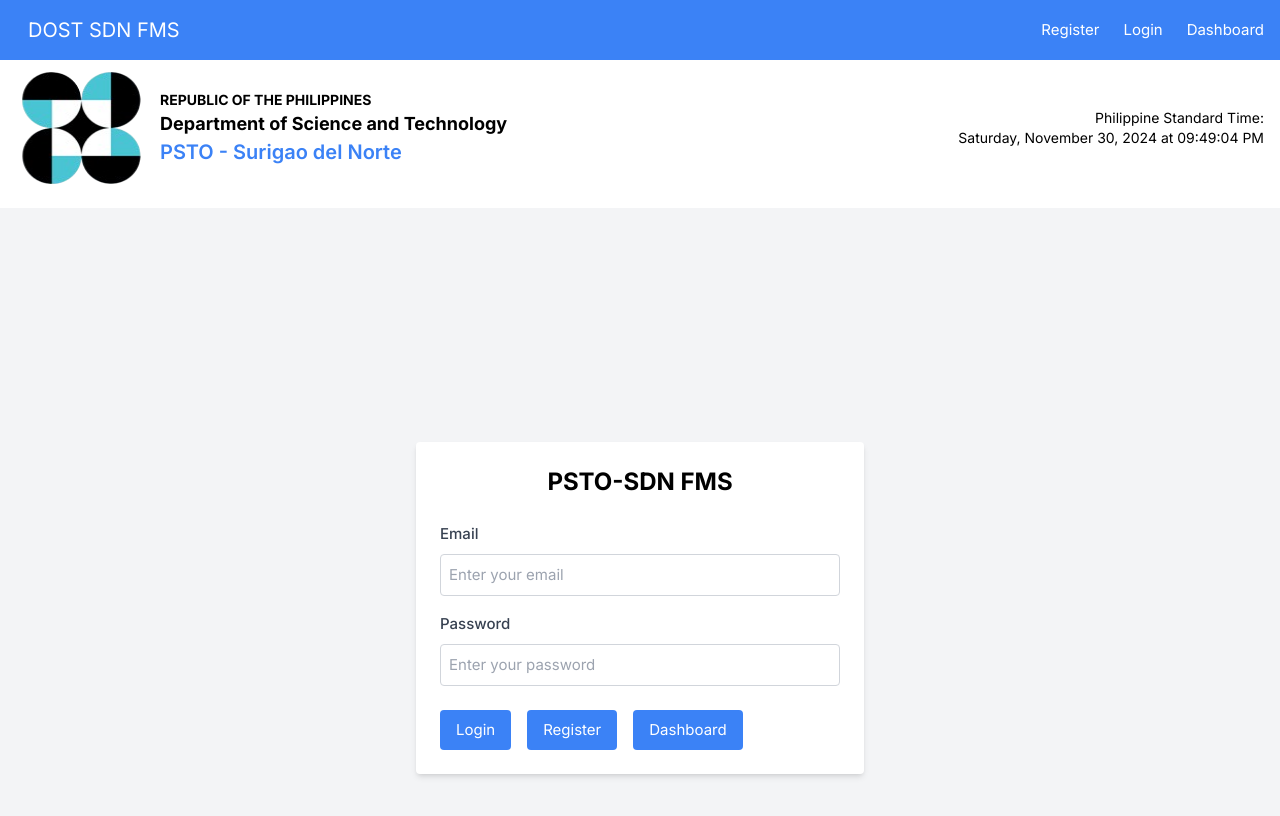
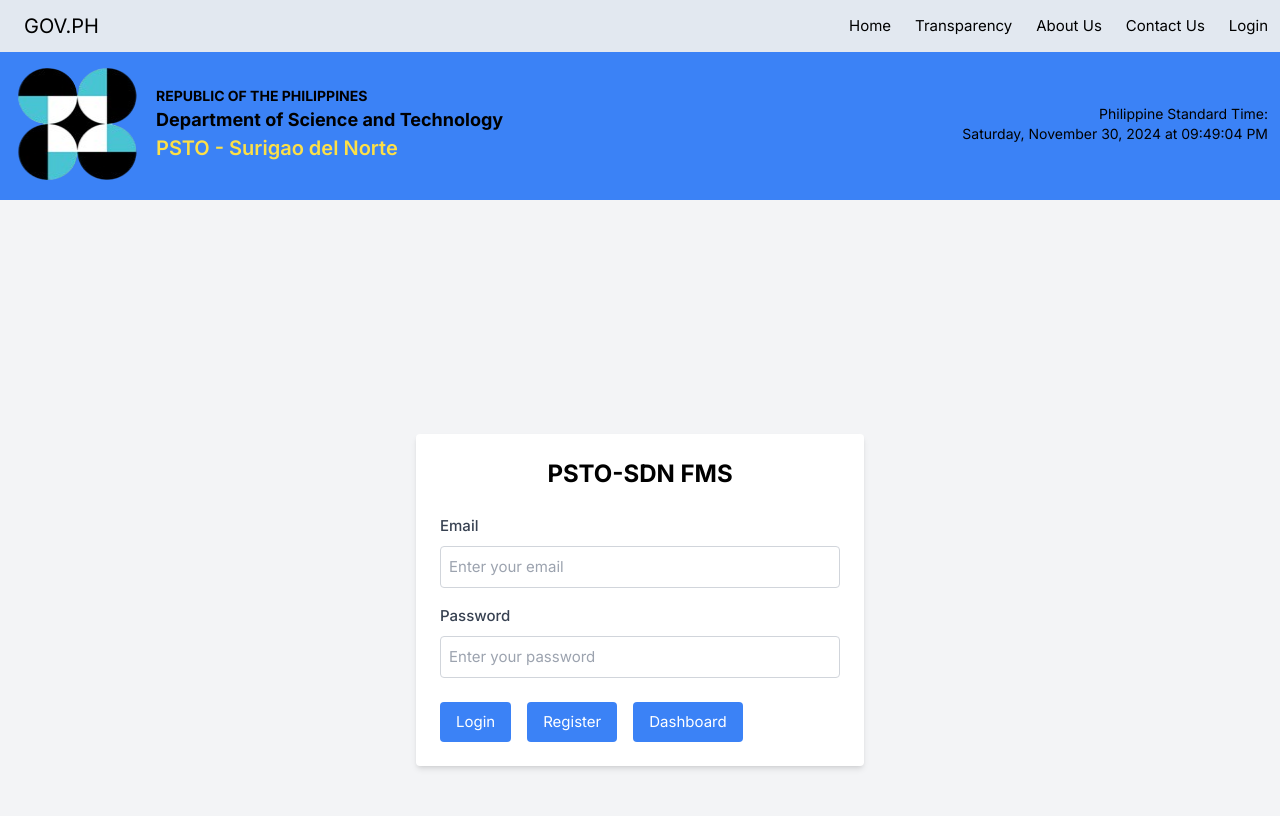
Before and after one commit to rabucejojr/sdnfms-ui, a Vue app: page /dashboard in a window 1280 px wide. Shown: the top 816 px of the page. Built offline with nearby package versions, Linux system fonts and the light colour scheme; a web font is replaced by a local one.

Commit message:
minor edit

```diff
--- a/src/components/Header.vue
+++ b/src/components/Header.vue
@@ -28,7 +28,7 @@
 </script>
 
 <template>
-  <header :class="`${pos} bg-white text-black p-4`">
+  <header :class="`${pos} bg-blue-500 text-black p-3`">
     <div class="container mx-auto flex flex-col lg:flex-row justify-between items-center space-y-4 lg:space-y-0">
       <!-- Logo and Text -->
       <div class="flex items-center space-x-4">
@@ -40,7 +40,7 @@
         <div class="text-center lg:text-left">
           <h1 class="font-bold uppercase text-xs lg:text-sm">Republic of the Philippines</h1>
           <h2 class="text-base lg:text-lg font-bold">Department of Science and Technology</h2>
-          <h3 class="text-blue-500 text-lg lg:text-xl font-semibold">PSTO - Surigao del Norte</h3>
+          <h3 class="text-yellow-300 text-lg lg:text-xl font-semibold">PSTO - Surigao del Norte</h3>
         </div>
       </div>
 
--- a/src/components/Navbar.vue
+++ b/src/components/Navbar.vue
@@ -19,11 +19,13 @@
 </style>
 
 <template>
-  <nav class="bg-blue-500 text-white p-4 fixed top-0 w-full z-10">
+  <nav class="bg-slate-200 text-black p-3 fixed top-0 w-full z-4">
     <div class="ml-3 mx-auto flex justify-between items-center">
       <!-- Logo -->
       <div class="text-xl font-bold">
-        <router-link to="/" class="hover:underline">DOST SDN FMS</router-link>
+        <a href="https://www.gov.ph/" target="_blank" rel="noopener noreferrer">
+          GOV.PH
+        </a>
       </div>
 
       <!-- Hamburger Menu (Mobile) -->
@@ -41,25 +43,53 @@
           isMenuOpen ? 'block' : 'hidden',
         ]"
       >
+      <router-link
+          to="/register"
+          class="block lg:inline hover:underline px-4 lg:px-0"
+          exact
+        >
+          Home
+        </router-link>
         <router-link
           to="/register"
           class="block lg:inline hover:underline px-4 lg:px-0"
           exact
         >
+          Transparency
+        </router-link>
+        <router-link
+          to="/register"
+          class="block lg:inline hover:underline px-4 lg:px-0"
+          exact
+        >
+          About Us
+        </router-link>
+        <router-link
+          to="/register"
+          class="block lg:inline hover:underline px-4 lg:px-0"
+          exact
+        >
+          Contact Us
+        </router-link>
+        <!-- <router-link
+          to="/register"
+          class="block lg:inline hover:underline px-4 lg:px-0"
+          exact
+        >
           Register
-        </router-link>
+        </router-link> -->
         <router-link
           to="/login"
           class="block lg:inline hover:underline px-4 lg:px-0"
         >
           Login
         </router-link>
-        <router-link
+        <!-- <router-link
           to="/dashboard"
           class="block lg:inline hover:underline px-4 lg:px-0"
         >
           Dashboard
-        </router-link>
+        </router-link> -->
       </div>
     </div>
   </nav>
--- a/src/fms/Pages/Dashboard.vue
+++ b/src/fms/Pages/Dashboard.vue
@@ -101,7 +101,7 @@
   <div class="dashboard p-4 sm:p-6 bg-gray-100 min-h-screen">
     <!-- Dashboard Header -->
     <header :class="`${padding} flex flex-col sm:flex-row justify-between items-start sm:items-center mb-6 space-y-4 sm:space-y-0`">
-      <h1 class="text-2xl sm:text-3xl font-bold text-gray-800">Dashboard</h1>
+      <!-- <h1 class="text-2xl sm:text-3xl font-bold text-gray-800">Dashboard</h1> -->
     </header>
 
     <!-- Stats Overview -->
```
